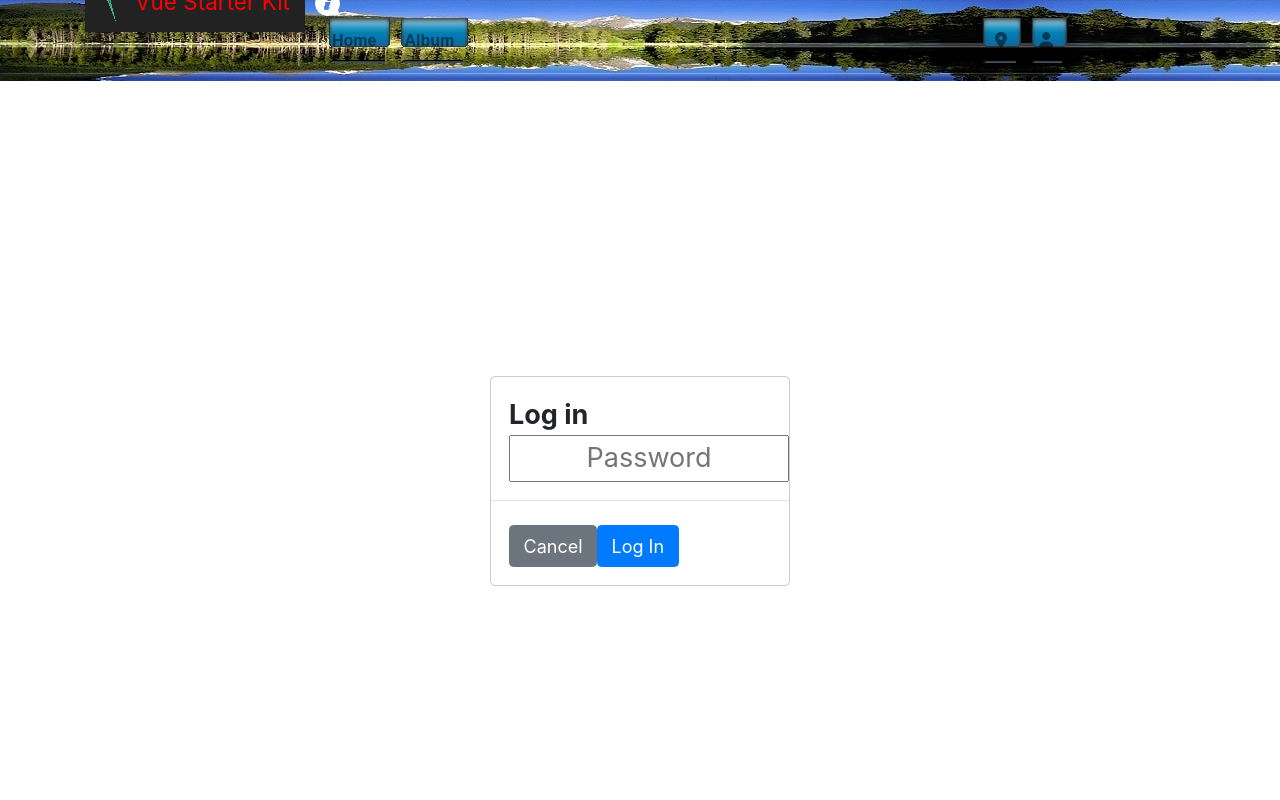
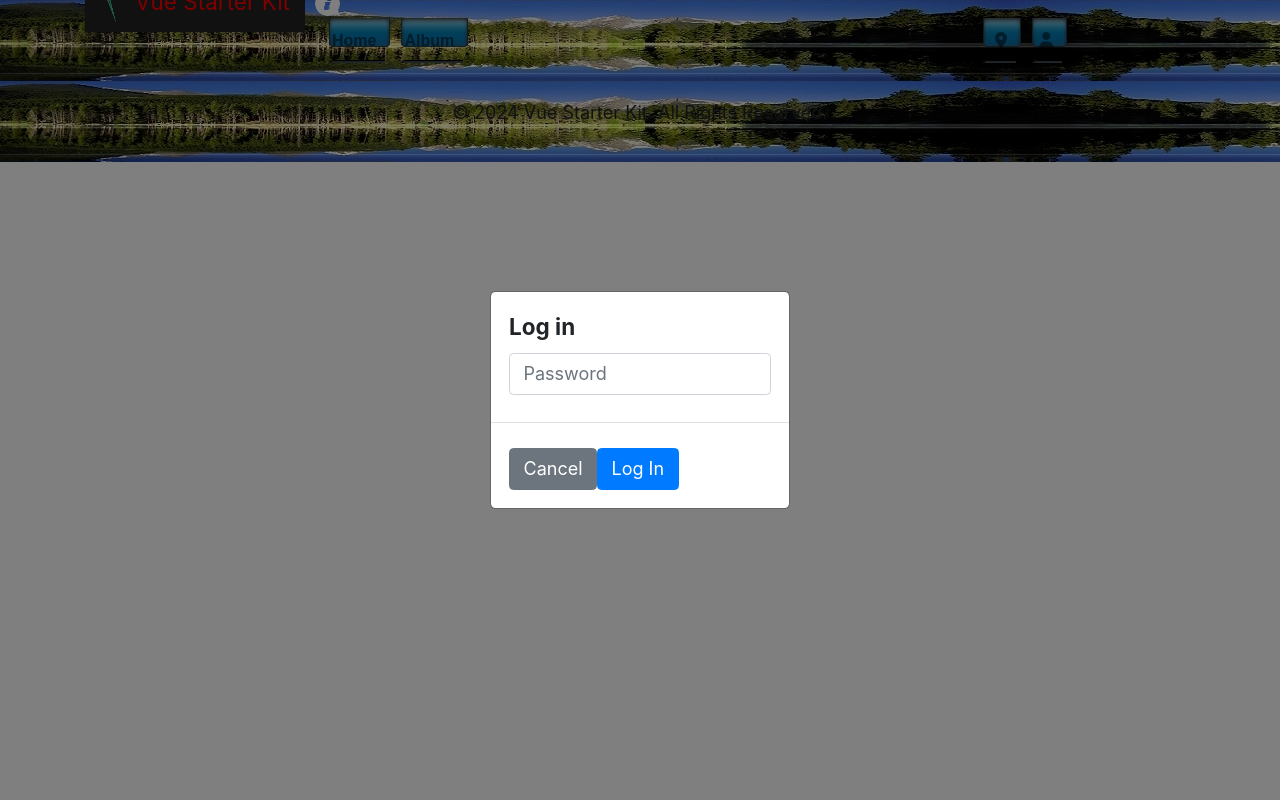
Before and after one commit to developersplaybook/VueStarterKitClient, a Vue app: page /user in a window 1280 px wide. Shown: the top 800 px of the page. Built offline with nearby package versions, Linux system fonts and the light colour scheme.

Commit message:
bootsrap modal corrected

```diff
--- a/src/components/user/LoginOutForm.vue
+++ b/src/components/user/LoginOutForm.vue
@@ -1,19 +1,31 @@
 <template>
-  <div class="modal-dialog modal-sm modal-dialog-centered">
+  <div
+    class="modal show"
+    tabindex="-1"
+    role="dialog"
+    aria-labelledby="example-modal-sizes-title-sm"
+    style="display: block; background: rgba(0,0,0,0.5);"
+  >
+    <div class="modal-dialog modal-sm modal-dialog-centered" role="document">
       <div class="modal-content">
         <div class="modal-header">
-        <div class="modal-title h4">
-          <form style="display:inline">
-            <label style="display:inline">
+          <h5 class="modal-title">
+            <template v-if="!isAuthorized">
+              <label>
                 <strong>{{ captionText }}</strong>
-              <input v-if="!isAuthorized"
+                <input
                   type="password"
                   v-model="password"
                   placeholder="Password"
-                style="text-align: center;" />
+                  class="form-control mt-2"
+                  @keyup.enter="handleLogInOut"
+                />
               </label>
-          </form>
-        </div>
+            </template>
+            <template v-else>
+              <strong>Log out</strong>
+            </template>
+          </h5>
         </div>
         <div class="modal-body">
           <button @click="handleClose" class="btn btn-secondary">Cancel</button>
@@ -21,8 +33,14 @@
             {{ isAuthorized ? 'Log Out' : 'Log In' }}
           </button>
           <button style="border: none; background: none; color: black;">
-          <FontAwesomeIcon icon="fa-spinner" size="2x" spin :style="{ opacity: loading ? '1' : '0' }" />
+            <FontAwesomeIcon
+              icon="fa-spinner"
+              size="2x"
+              spin
+              :style="{ opacity: loading ? '1' : '0' }"
+            />
           </button>
+        </div>
       </div>
     </div>
   </div>
```
Lines whose indentation alone changed are shown as unchanged.
